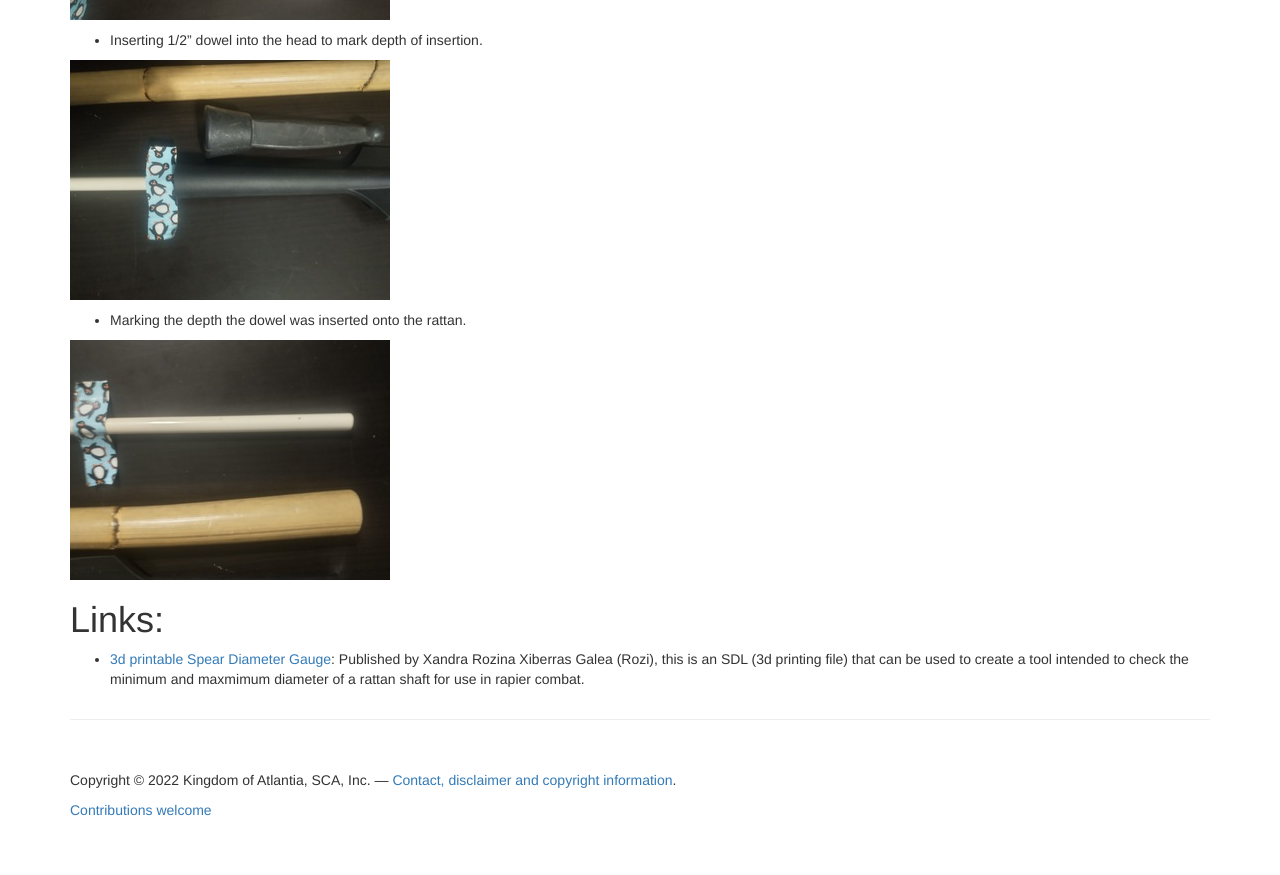
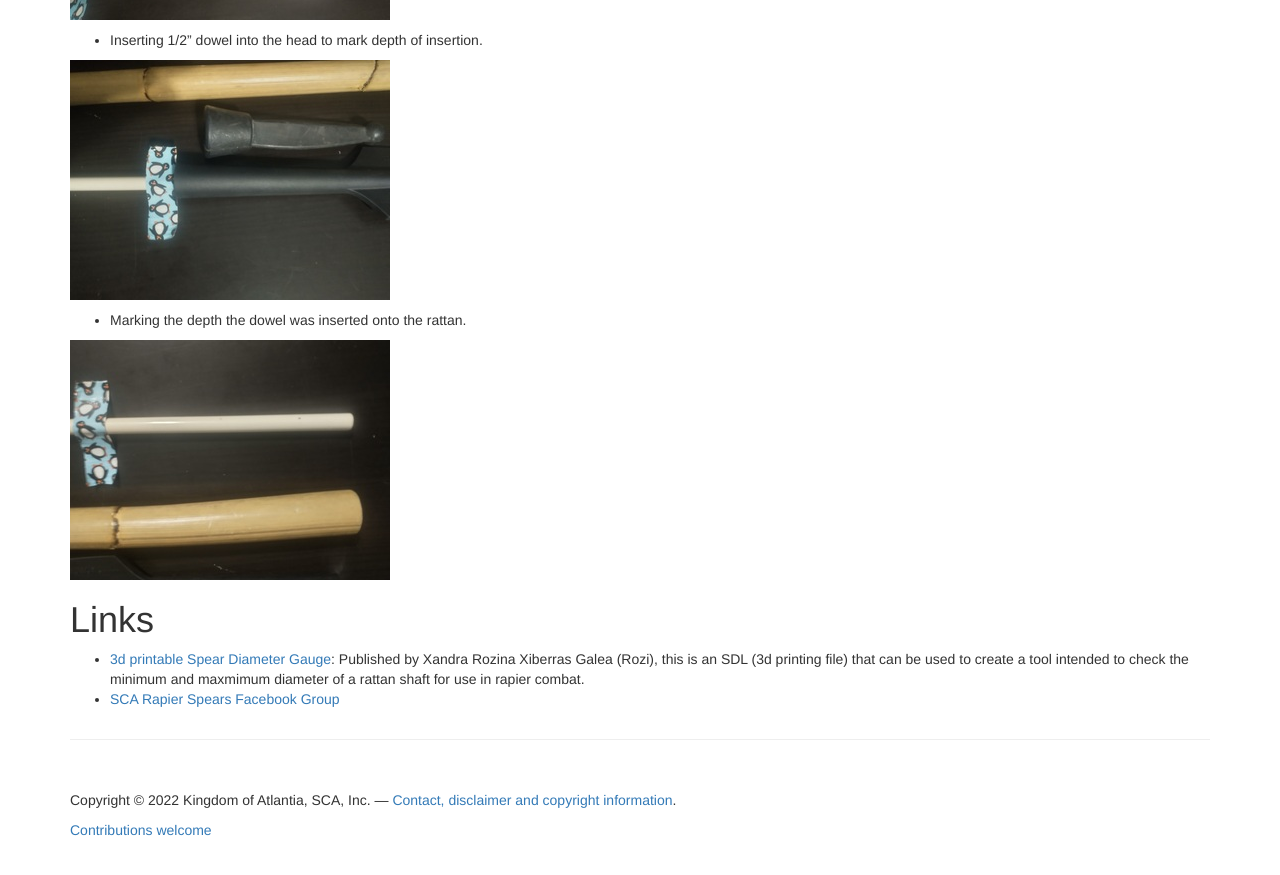
Before and after one commit to academie-de-espee/earl-marshal, a Jekyll site: the page built from rapier/spear-construction-and-inspection.md, in a window 1280 px wide and 900 px high, scrolled down 2211 px. Shown: the top 875 px of the window. Built offline with Jekyll 4.4.1, drawn with Linux system fonts in a browser that asks for light colours.

Commit message:
add link to rapier spears group

```diff
--- a/rapier/spear-construction-and-inspection.md
+++ b/rapier/spear-construction-and-inspection.md
@@ -77,5 +77,6 @@ rubber unencumbered from the haft.
 
 ![Insertion mark on rattan]({{ "/images/rapier/spear/small-spear-dowel-mark.jpg" | absolute_url }})
 
-# Links:
+# Links
 * [3d printable Spear Diameter Gauge](https://www.thingiverse.com/thing:4625364): Published by Xandra Rozina Xiberras Galea (Rozi), this is an SDL (3d printing file) that can be used to create a tool intended to check the minimum and maxmimum diameter of a rattan shaft for use in rapier combat.
+* [SCA Rapier Spears Facebook Group](https://www.facebook.com/groups/168150690486673)
```
